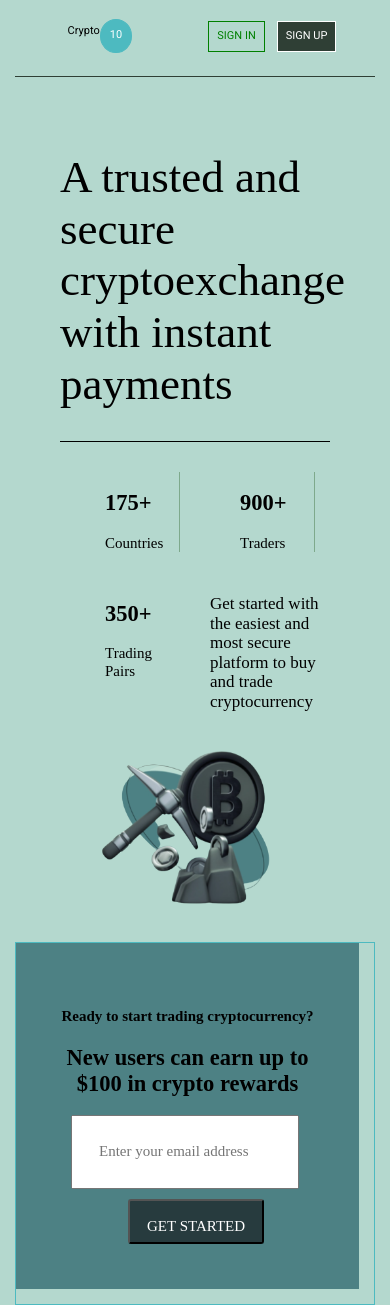
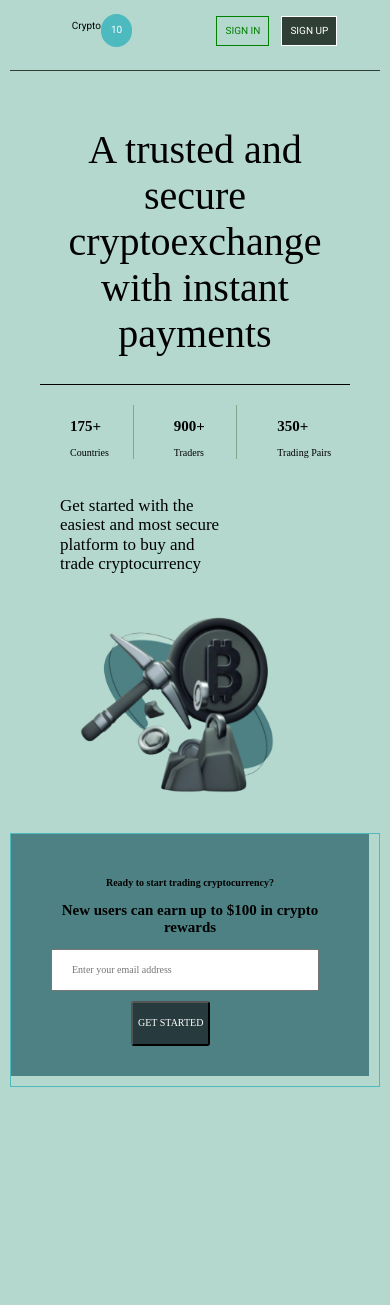
Before and after one commit to tommycoal02/Crypto-page-design, a plain HTML site: page index.html in a window 390 px wide. After the commit the page ends 1097 px from the top, so only its background shows below. Drawn offline with nearby package versions, Linux system fonts and the light colour scheme.

Commit message:
font size

```diff
--- a/css/style.css
+++ b/css/style.css
@@ -36,7 +36,7 @@
   /* LAYOUT
   /*******************************************/
 html{
-    font-size: 15px;
+    font-size: 17px;
 }
 
 body{
@@ -45,6 +45,7 @@ body{
     padding-block: 1rem;
  }
 
+
 header *{
     background:#B4D8CE;
     display: flex;
@@ -52,7 +53,7 @@ header *{
     justify-content: space-around;
     text-decoration: none;
     font-family: 'Roboto', sans-serif;
-    font-size: 11px;
+    /* font-size: rem; */
     margin-bottom: 9px;
 }
 #logo{
@@ -73,7 +74,7 @@ header *{
     margin-top: -6px;
 }
 li{
-    margin-left: 1rem;
+    margin-left: 20px;
 }
 .signIn{
     border: 1px solid;
@@ -108,7 +109,7 @@ li{
     margin-left: 1rem;
 }
 h1{
-    font-size: 3rem;
+    font-size: 4rem;
     font-weight: 300;
     max-width: 100%;
     /* font-family: 'Roboto', sans-serif; */
@@ -229,7 +230,9 @@ h1{
 /* Media query for responsivness */
 
 @media screen and (max-width: 750px) {
-
+    html{
+        font-size: 11px;
+    }
     .trading{
         flex-wrap: wrap;
     }
@@ -245,6 +248,12 @@ h1{
     }
 }
 @media screen and (max-width: 414px){
+    html{
+          font-size: 10px;
+    }
+    .box-1 h1{
+        text-align: center;
+    }
     .navigation ul{
           display: none;
     }
@@ -259,7 +268,7 @@ h1{
         display: block;
         margin-top: 10px;
         text-align: center;
-        margin-left: 67px;
+        margin-left: 90px;
         height: 45px;
     }
     #formy input{
@@ -268,11 +277,20 @@ h1{
     .formFormPage input{
         width: 150px
     }
+    #button{
+        padding: 5px;
+        height: 10px;
+        font-size: 1rem;
+    }
+    .west input{
+        padding: 19px;
+        height: 10px;
+    }
 }
 
 @media screen and (max-width: 375px){
     html{
-          font-size: 12px;
+          font-size: 10px;
     }
     .trading .be-4{
         font-size:14px;
```
